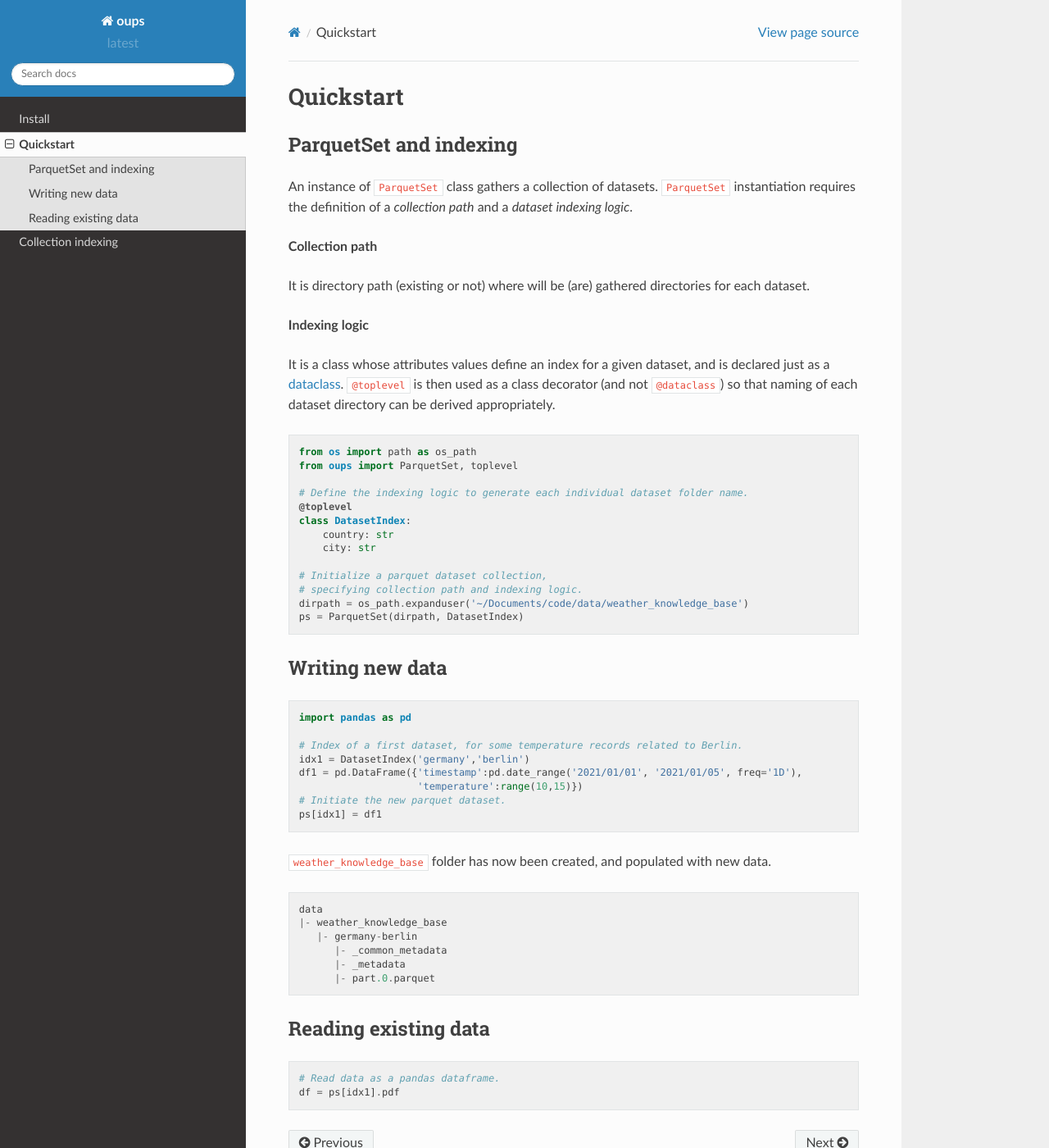
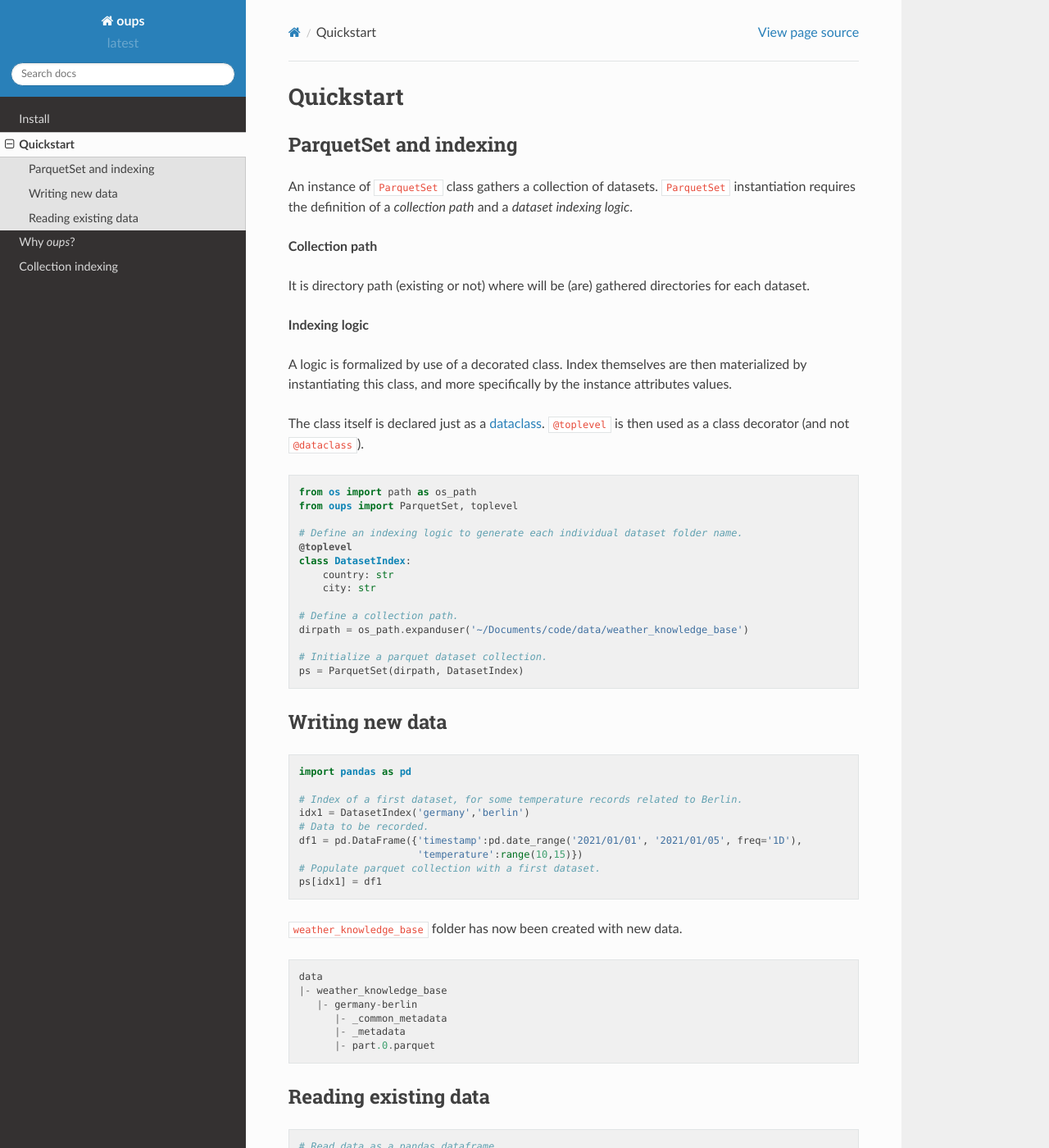
Before and after one commit to yohplala/oups, a Sphinx documentation site: the page built from docs/source/quickstart.rst, in a window 1280 px wide and 1400 px high. Shown: the whole window at 82% size. Built offline with Sphinx 7.4.7 and the Read the Docs theme 2.0.0, drawn with Linux system fonts in a browser that asks for light colours.

Commit message:
More work on docs.

```diff
--- a/docs/source/index.rst
+++ b/docs/source/index.rst
@@ -16,6 +16,7 @@ Index
 .. toctree::
     install
     quickstart
+    purpose
     indexing
 
 ..    api
--- a/docs/source/install.rst
+++ b/docs/source/install.rst
@@ -5,11 +5,15 @@ Install
 
 .. code-block:: bash
 
+    # Install poetry.
     curl -sSL https://install.python-poetry.org | python3 -
+    # Clone oups repo.
     git clone https://github.com/yohplala/oups
+    # Install oups.
     cd oups
     poetry install
-
+    # Test.
+    poetry run pytest
 
 Requirements will be taken care of by `poetry`.
 
--- a/docs/source/quickstart.rst
+++ b/docs/source/quickstart.rst
@@ -13,23 +13,26 @@ It is directory path (existing or not) where will be (are) gathered directories
 
 **Indexing logic**
 
-It is a class whose attributes values define an index for a given dataset, and is declared just as a `dataclass <https://docs.python.org/3/library/dataclasses.html>`_.
-``@toplevel`` is then used as a class decorator (and not ``@dataclass``) so that naming of each dataset directory can be derived appropriately.
+A logic is formalized by use of a decorated class. Index themselves are then materialized by instantiating this class, and more specifically by the instance attributes values.
+
+The class itself is declared just as a `dataclass <https://docs.python.org/3/library/dataclasses.html>`_.
+``@toplevel`` is then used as a class decorator (and not ``@dataclass``).
 
 .. code-block:: python
 
     from os import path as os_path
     from oups import ParquetSet, toplevel
 
-    # Define the indexing logic to generate each individual dataset folder name.
+    # Define an indexing logic to generate each individual dataset folder name.
     @toplevel
     class DatasetIndex:
         country: str
         city: str
 
-    # Initialize a parquet dataset collection,
-    # specifying collection path and indexing logic.
+    # Define a collection path.
     dirpath = os_path.expanduser('~/Documents/code/data/weather_knowledge_base')
+
+    # Initialize a parquet dataset collection.
     ps = ParquetSet(dirpath, DatasetIndex)
 
 Writing new data
@@ -41,12 +44,13 @@ Writing new data
 
     # Index of a first dataset, for some temperature records related to Berlin.
     idx1 = DatasetIndex('germany','berlin')
+    # Data to be recorded.
     df1 = pd.DataFrame({'timestamp':pd.date_range('2021/01/01', '2021/01/05', freq='1D'),
     	                'temperature':range(10,15)})
-    # Initiate the new parquet dataset.
+    # Populate parquet collection with a first dataset.
     ps[idx1] = df1
 
-``weather_knowledge_base`` folder has now been created, and populated with new data.
+``weather_knowledge_base`` folder has now been created with new data.
 
 .. code-block::
 
```
Also changed, not shown: docs/source/purpose.rst (added, +22 -0 lines).
